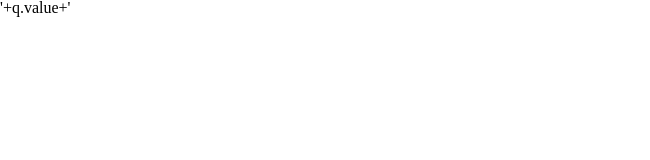
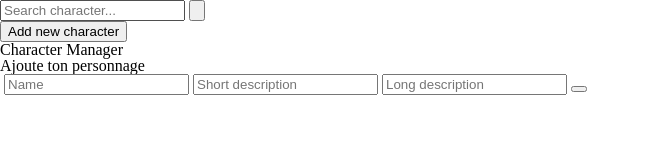
Before and after one commit to kingdragox99/character-manager-js, a website: page characters.html in a window 1280 px wide. Shown: the whole page, without its empty margins (0-650 px from the left). Drawn offline with nearby package versions, Linux system fonts and the light colour scheme; files that its build step writes are made by us from their sources.

Commit message:
add html page d'ajout

```diff
--- a/characters.html
+++ b/characters.html
@@ -6,14 +6,36 @@
         <script type="module" src="./src/characters.js"></script>
         <link rel="stylesheet" href="./src/css/index.min.css" />
     </head>
-    <body>
-        <header>
+    <body class="body_ajt">
+        <header class="header_ajt">
+            <div class="buttons">
+                <form id="form" role="search">
+                  <input type="search" id="query" name="q" placeholder="Search character..."
+                    aria-label="Search through site content" />
+                  <button id="btn_search" class="button_search">
+                    <svg viewBox="0 0 1024 1024">
+                      <path class="path1"
+                        d="M848.471 928l-263.059-263.059c-48.941 36.706-110.118 55.059-177.412 55.059-171.294 0-312-140.706-312-312s140.706-312 312-312c171.294 0 312 140.706 312 312 0 67.294-24.471 128.471-55.059 177.412l263.059 263.059-79.529 79.529zM189.623 408.078c0 121.364 97.091 218.455 218.455 218.455s218.455-97.091 218.455-218.455c0-121.364-103.159-218.455-218.455-218.455-121.364 0-218.455 97.091-218.455 218.455z">
+                      </path>
+                    </svg>
+                  </button>
+                </form>
+                <button id="btn_add" class="button_add">Add new character</button>
+              </div>
+              <div class="title">
+                <h1>Character Manager</h1>
+              </div>
+        </header>
+        <main class="main_ajt">
+            <h1 id="h1_main_ajt" class="h1_main_ajt">Ajoute ton personnage</h1>
+            <img draggable="true" alt="" id="img_main_ajt" class="img_main_ajt">
+            <input type="text" placeholder="Name" id="input_main_ajt_name" class="input_main_ajt_name">
+            <input type="text" placeholder="Short description" id="input_main_ajt_dscS" class="input_main_ajt_dscS">
+            <input type="text" placeholder="Long description" id="input_main_ajt_dscL" class="input_main_ajt_dscL">
+            <button id="btn_ajt" class="button_ajt"></button>
 
-        </header>
-        <main>
-            <h1>'+q.value+'</h1>
         </main>
-        <footer>
+        <footer class="footer_ajt">
 
         </footer>
     </body>
```
